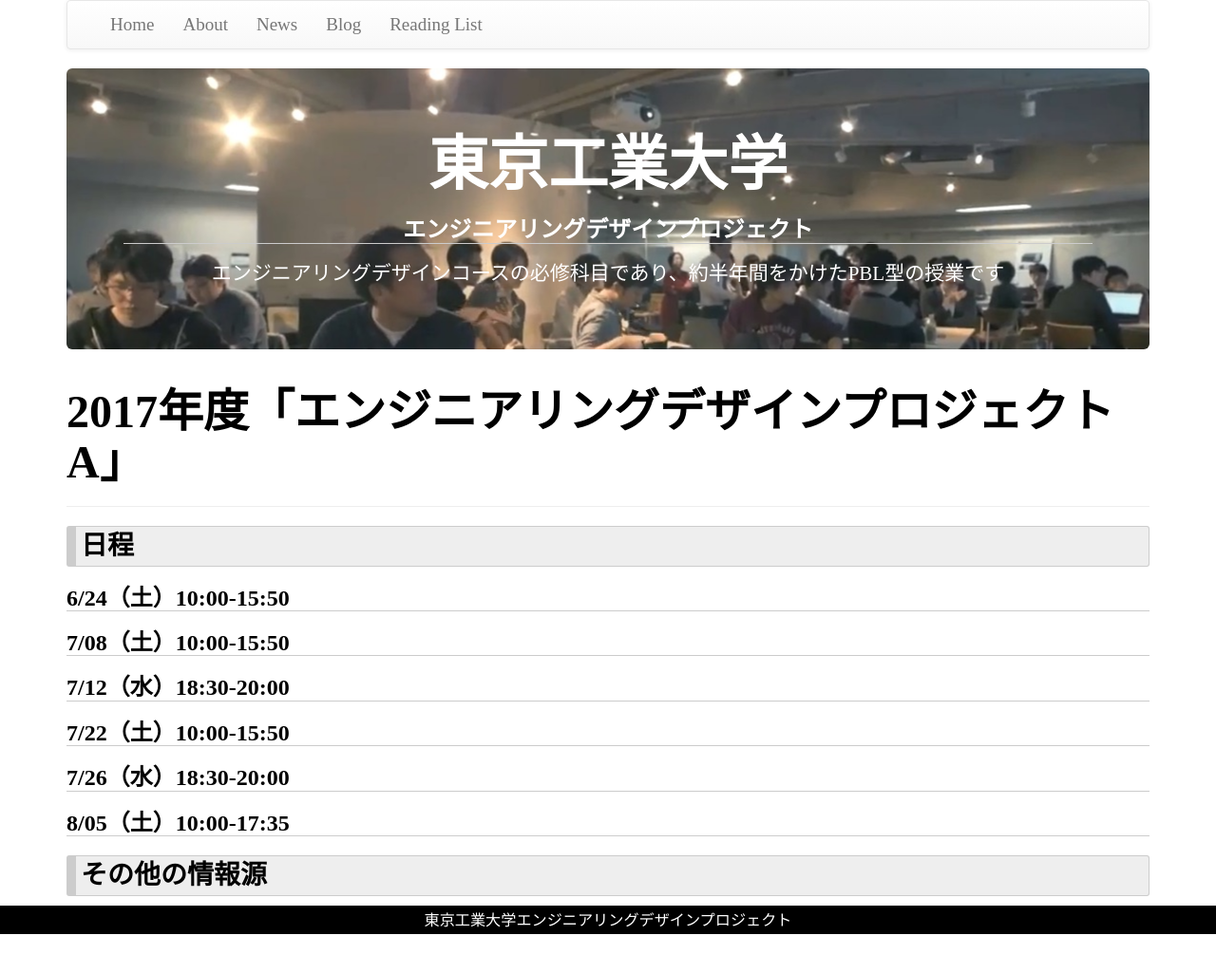
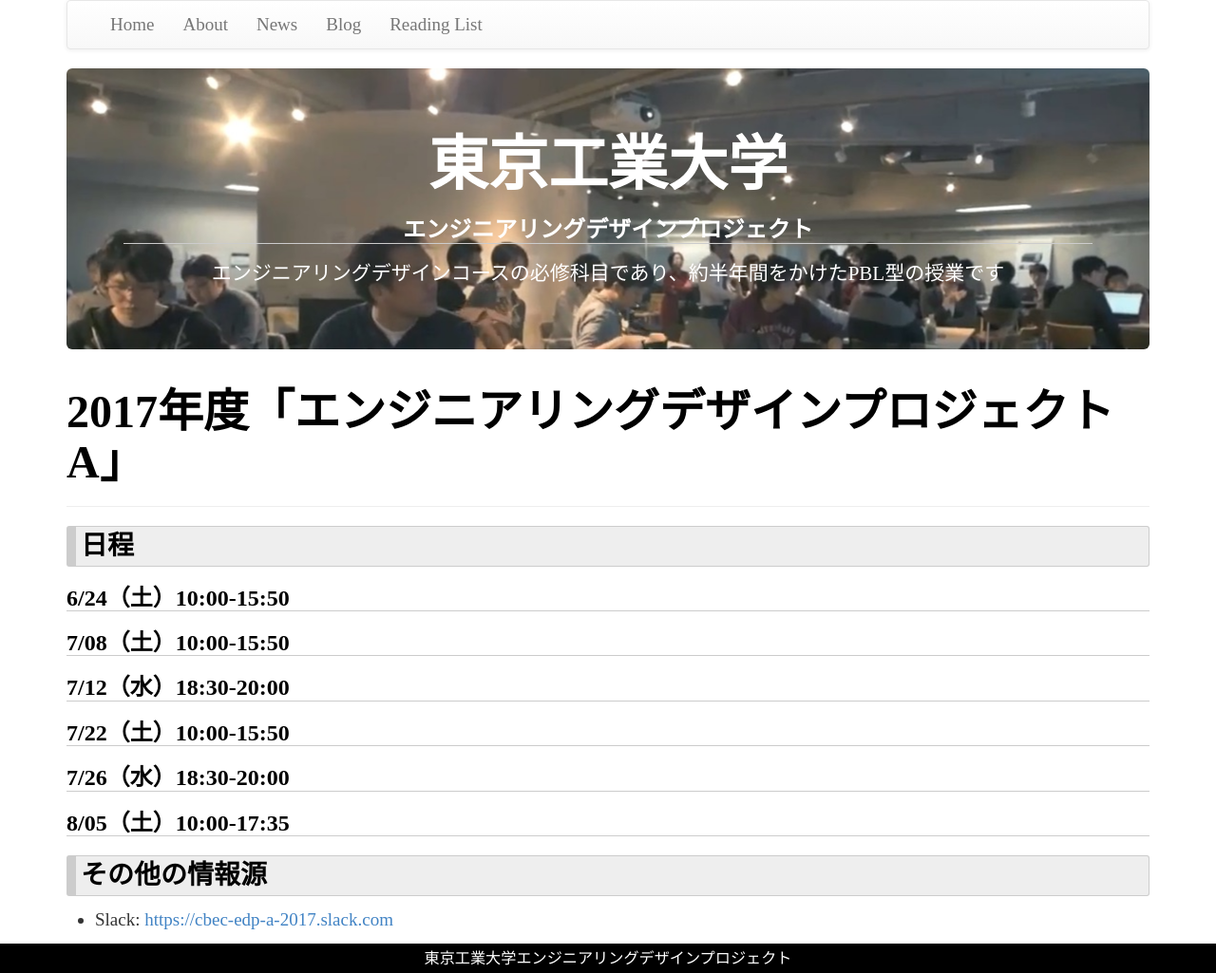
Before and after one commit to titech-edp/titech-edp.github.io, a Jekyll site: the page built from 2017-edp-a/index.md, in a window 1280 px wide. Shown: the whole page at 95% size. Built offline with Jekyll 4.4.1, drawn with Linux system fonts in a browser that asks for light colours; nearby versions of some CDN libraries; library files that are not in the unit come from our copies; before the commit the page ends 984 px from its top, so only the background shows below that; some of the changed lines change nothing that is shown.

Commit message:
Add slack

```diff
--- a/2017-edp-a/index.md
+++ b/2017-edp-a/index.md
@@ -18,3 +18,5 @@
 ## 8/05（土）10:00-17:35
 
 # その他の情報源
+
+- Slack: [https://cbec-edp-a-2017.slack.com](https://cbec-edp-a-2017.slack.com)
```
